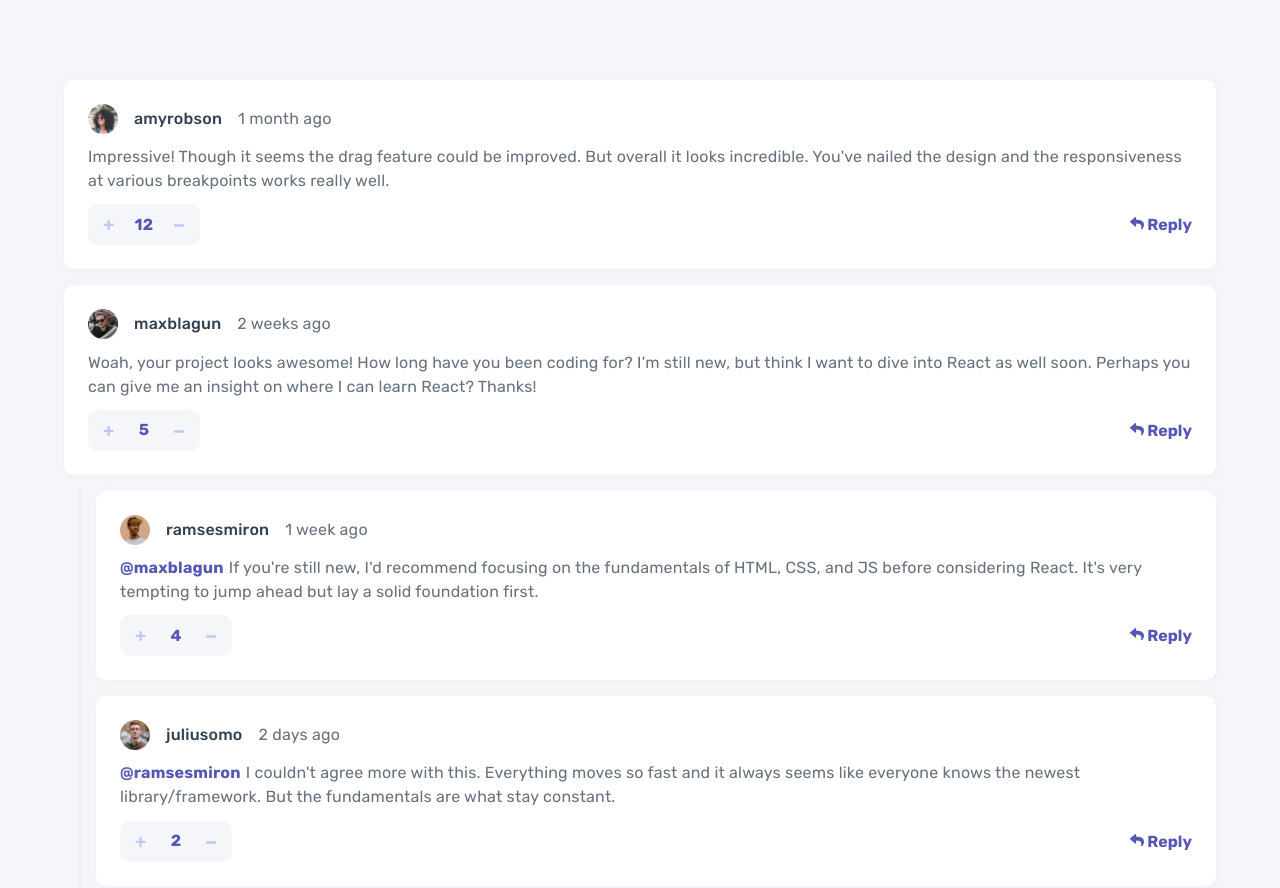
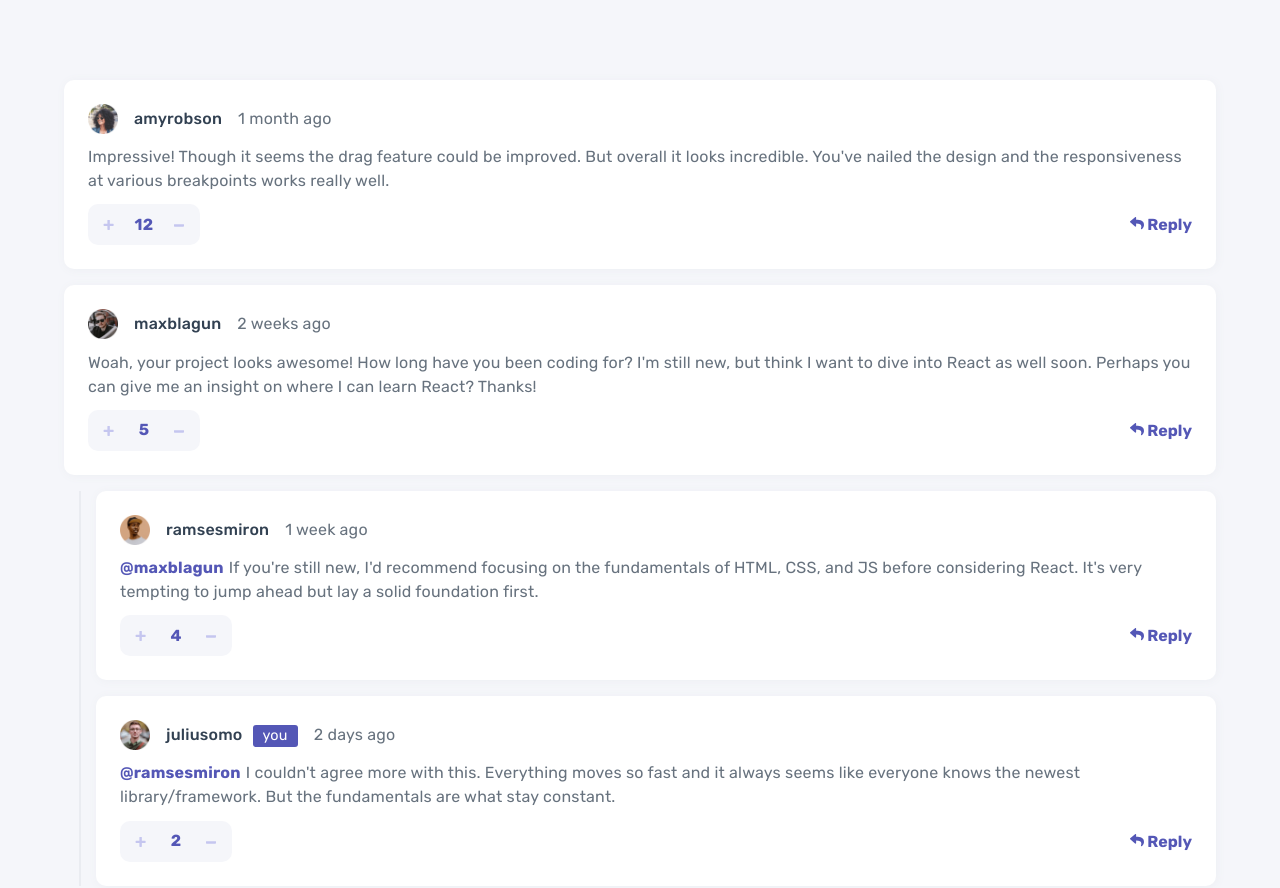
Before and after one commit to Dmitriy24S/interactive-comments-section-react, a React (Create React App) app: page / in a window 1280 px wide. Shown: the top 888 px of the page. Built offline with nearby package versions, Linux system fonts and the light colour scheme.

Commit message:
add active user style

```diff
--- a/src/App.css
+++ b/src/App.css
@@ -128,6 +128,16 @@ textarea {
 .score button {
   padding: 3px;
 }
+/* active user tag */
+.active-user {
+  background: #5457b6;
+  border-radius: 3px;
+  color: #fff;
+  font-size: 0.9rem;
+  font-weight: 400;
+  margin-left: 10px;
+  padding: 2px 10px 3px;
+}
 /* score voting color */
 .active svg path {
   fill: #f16c0e;
--- a/src/components/Reply.js
+++ b/src/components/Reply.js
@@ -6,7 +6,7 @@ import { ReactComponent as IconEdit } from "../images/icon-edit.svg";
 
 import { useState, useEffect } from "react";
 
-const Reply = ({ reply, updateScore }) => {
+const Reply = ({ reply, updateScore, currentUser }) => {
   const [score, setScore] = useState(reply.score);
   const [votedStatus, setVotedStatus] = useState(false);
   const [upVoted, setUpVoted] = useState(false);
@@ -67,7 +67,12 @@ const Reply = ({ reply, updateScore }) => {
       <article key={reply.id} className="card reply-card">
         <div className="card-top">
           <img src={reply.user.image.png} alt="user-pic" />
-          <div className="username">{reply.user.username}</div>
+          <div className="username">
+            {reply.user.username}
+            {currentUser && reply.user.username === currentUser.username && (
+              <span className="active-user">you</span>
+            )}
+          </div>
           <div className="date">{reply.createdAt}</div>
         </div>
         <div className="comment">
```
